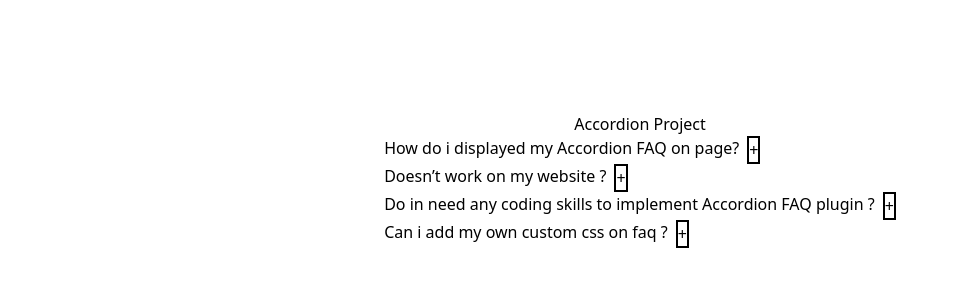
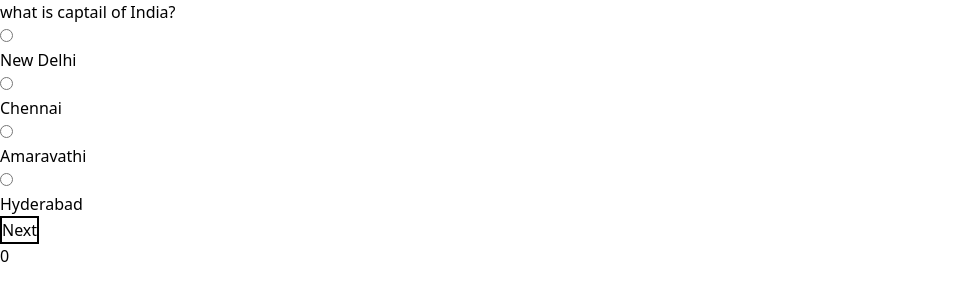
Before and after one commit to ChVAjayReddy/ReactPractice, a React (Vite) app: page / in a window 1280 px wide. Shown: the top 300 px of the page, without its empty margins (0-959 px from the left). Built offline with nearby package versions, Linux system fonts and the light colour scheme.

Commit message:
Onlinequiz

```diff
--- a/src/App.jsx
+++ b/src/App.jsx
@@ -1,8 +1,9 @@
 import "./App.css";
-import Accordion from "./components/Accordion";
+// import Accordion from "./components/Accordion";
+import Onlinequiz from "./components/Onlinequiz";
 
 function App() {
-  return <Accordion />;
+  return <Onlinequiz />;
 }
 
 export default App;
--- a/src/assets/data.js
+++ b/src/assets/data.js
@@ -1,4 +1,4 @@
-const ACCORDION_QUE_ANS = [
+export const ACCORDION_QUE_ANS = [
   {
     id: "1",
     question: "How do i displayed my Accordion FAQ on page?",
@@ -29,4 +29,50 @@ const ACCORDION_QUE_ANS = [
     isDisplayed: false,
   },
 ];
-export default ACCORDION_QUE_ANS;
+export const QUIZ_QUE_ANS = [
+  {
+    qno: 1,
+    question: "what is captail of India?",
+    options: [
+      { ans: "New Delhi", isoptionchcked: false, isanswer: true },
+      { ans: "Chennai", isoptionchcked: false, isanswer: false },
+      { ans: "Amaravathi", isoptionchcked: false, isanswer: false },
+      { ans: "Hyderabad", isoptionchcked: false, isanswer: false },
+    ],
+    answer: "New Delhi",
+  },
+  {
+    qno: 2,
+    question: "what is captail of AP?",
+    options: [
+      { ans: "New Delhi", isoptionchcked: false, isanswer: false },
+      { ans: "Chennai", isoptionchcked: false, isanswer: false },
+      { ans: "Amaravathi", isoptionchcked: false, isanswer: true },
+      { ans: "Hyderabad", isoptionchcked: false, isanswer: false },
+    ],
+    answer: "Amaravathi",
+  },
+  {
+    qno: 3,
+    question: "what is captail of Telagana?",
+    options: [
+      { ans: "New Delhi", isoptionchcked: false, isanswer: false },
+      { ans: "Chennai", isoptionchcked: false, isanswer: false },
+      { ans: "Amaravathi", isoptionchcked: false, isanswer: false },
+      { ans: "Hyderabad", isoptionchcked: false, isanswer: true },
+    ],
+    answer: "Hyderabad",
+  },
+
+  {
+    qno: 4,
+    question: "what is captail of Tamil Nadu?",
+    options: [
+      { ans: "New Delhi", isoptionchcked: false, isanswer: false },
+      { ans: "Chennai", isoptionchcked: false, isanswer: true },
+      { ans: "Amaravathi", isoptionchcked: false, isanswer: false },
+      { ans: "Hyderabad", isoptionchcked: false, isanswer: false },
+    ],
+    answer: "Chennai",
+  },
+];
--- a/src/components/Accordion.jsx
+++ b/src/components/Accordion.jsx
@@ -2,10 +2,13 @@ import { useState } from "react";
 import ACCORDION_QUE_ANS from "../assets/data";
 const Accordion = () => {
   const [accordion, setaccordion] = useState(ACCORDION_QUE_ANS);
+  const [multiselection, setmultiselection] = useState(false);
   function handleaccordion(num) {
     let temp = accordion.map((accord) =>
       accord.id == num
         ? { ...accord, isDisplayed: !accord.isDisplayed }
+        : multiselection
+        ? { ...accord }
         : { ...accord, isDisplayed: false }
     );
     setaccordion(temp);
@@ -13,6 +16,14 @@ const Accordion = () => {
   return (
     <div className="justify-self-center m-28">
       <h1 className="text-center">Accordion Project</h1>
+      <button
+        className="border-2"
+        onClick={() =>
+          setmultiselection((prevmultiselection) => !prevmultiselection)
+        }
+      >
+        Enable multiselection?
+      </button>
       {accordion.map((accord) => (
         <div key={accord.id}>
           <div className="flex flex-row gap-2">
--- /dev/null
+++ b/src/components/Onlinequiz.jsx
@@ -0,0 +1,81 @@
+import { useState } from "react";
+import { QUIZ_QUE_ANS } from "../assets/data";
+const Onlinequiz = () => {
+  const [qno, setqno] = useState(1);
+  const [buttontext, setbuttontext] = useState("Next");
+  const [queans, setqueans] = useState(QUIZ_QUE_ANS);
+  const [result, setresult] = useState(0);
+  function handlechange(qno, oindex) {
+    let temp = queans.map((quiz) =>
+      quiz.qno === qno
+        ? {
+            ...quiz,
+            options: quiz.options.map((option, index) =>
+              index === oindex
+                ? { ...option, isoptionchcked: true }
+                : { ...option, isoptionchcked: false }
+            ),
+          }
+        : quiz
+    );
+
+    setqueans(temp);
+  }
+  function handleresult() {
+    if (buttontext === "submit") {
+      let temp = queans.filter((quiz) => {
+        let iscorrect = quiz.options.filter(
+          (option) => option.isanswer === true && option.isoptionchcked === true
+        );
+
+        if (iscorrect.length > 0) {
+          return quiz;
+        }
+      });
+      setresult(temp.length);
+    }
+  }
+  return (
+    <div>
+      {queans.map((quiz) =>
+        quiz.qno === qno ? (
+          <div key={quiz.qno}>
+            <p>{quiz.question}</p>
+            {quiz.options.map((option, index) => (
+              <div key={index}>
+                <input
+                  type="radio"
+                  checked={option.isoptionchcked}
+                  onChange={() => handlechange(quiz.qno, index)}
+                />
+                <p>{option.ans}</p>
+              </div>
+            ))}
+          </div>
+        ) : null
+      )}
+      <button
+        className="border-2"
+        style={{ display: qno === 1 ? "none" : "block" }}
+        onClick={() => {
+          qno === 1 ? setqno(1) : setqno((prevqno) => prevqno - 1);
+          qno !== 3 ? setbuttontext("Next") : null;
+        }}
+      >
+        Prev
+      </button>
+      <button
+        className="border-2"
+        onClick={() => {
+          qno === 4 ? setqno(4) : setqno((prevqno) => prevqno + 1);
+          qno === 3 ? setbuttontext("submit") : null;
+          handleresult();
+        }}
+      >
+        {buttontext}
+      </button>
+      <p>{result}</p>
+    </div>
+  );
+};
+export default Onlinequiz;
```
